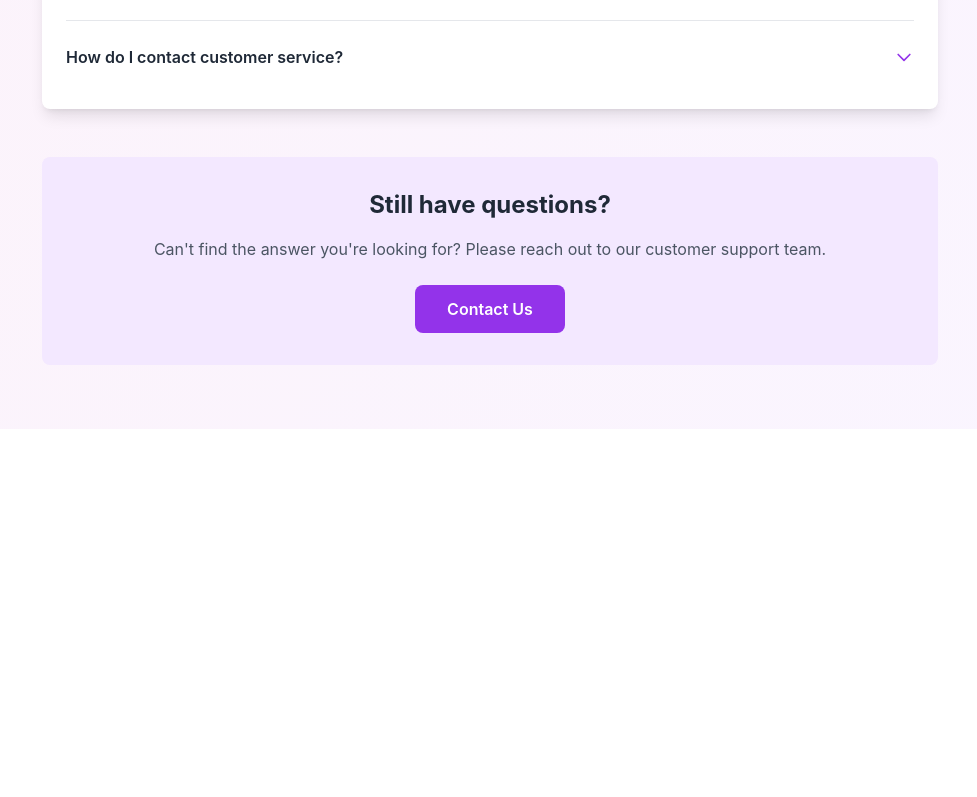
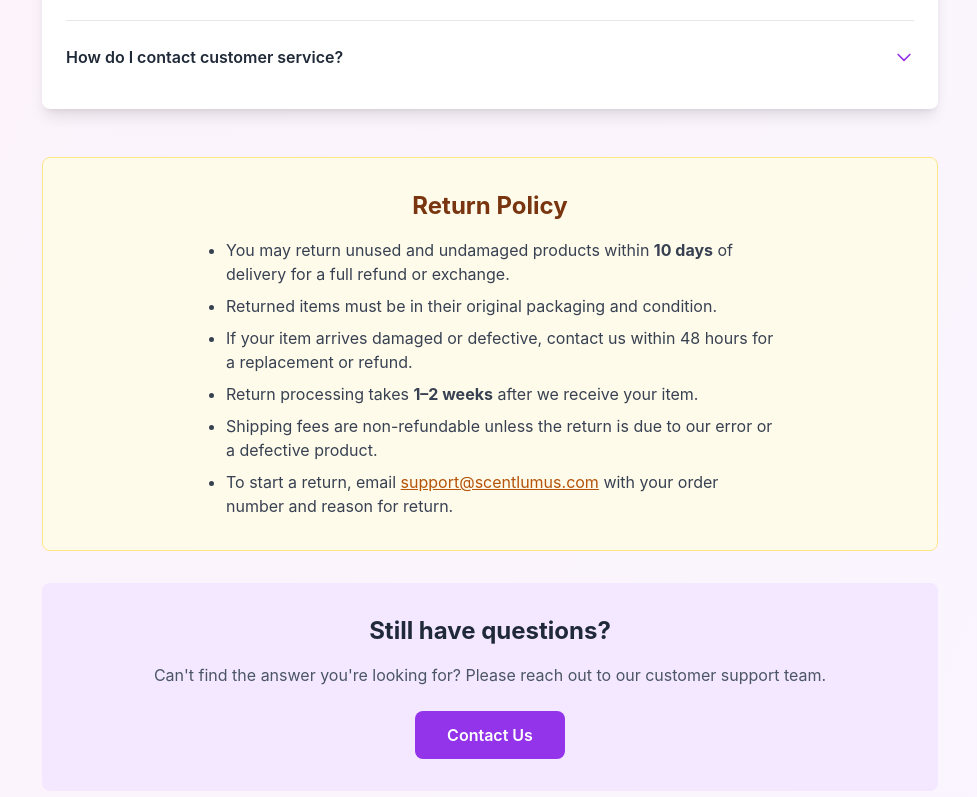
Before and after one commit to unstoppable25/perfume-store-site, a Next.js app: page /faq in a window 1280 px wide. Shown: the part 2014-2811 px from the top of the page, without its empty margins (150-1127 px from the left). Before the commit the page ends 2443 px from the top, so only its background shows below. Built offline with nearby package versions, Linux system fonts and the light colour scheme.

Commit message:
Update FAQ & Return Policy: 10 days, unused/damaged, 1–2 weeks processing

```diff
--- a/pages/faq.js
+++ b/pages/faq.js
@@ -56,7 +56,7 @@ export default function FAQ() {
       questions: [
         {
           q: 'What is your return policy?',
-          a: 'We accept returns within 14 days of delivery for unopened, unused products in original packaging. Contact us to initiate a return.'
+          a: 'You may return unused and undamaged products within 10 days of delivery for a full refund or exchange. Items must be in their original packaging and condition.'
         },
         {
           q: 'Can I return an opened perfume?',
@@ -64,11 +64,11 @@ export default function FAQ() {
         },
         {
           q: 'How long do refunds take?',
-          a: 'Once we receive and inspect your return, refunds are processed within 5-7 business days. The refund will be issued to your original payment method.'
+          a: 'Return processing takes 1–2 weeks after we receive your item. Refunds are issued to your original payment method.'
         },
         {
           q: 'What if my product arrives damaged?',
-          a: 'If your product arrives damaged, please contact us immediately with photos. We will arrange for a replacement or full refund at no additional cost.'
+          a: 'If your product arrives damaged or defective, contact us within 48 hours for a replacement or refund. Please provide photos for faster processing.'
         }
       ]
     },
@@ -182,8 +182,21 @@ export default function FAQ() {
             ))}
           </div>
 
+          {/* Return Policy Highlight */}
+          <div className="mt-12 bg-amber-50 rounded-lg p-8 text-center border border-amber-200">
+            <h3 className="text-2xl font-bold text-amber-900 mb-4">Return Policy</h3>
+            <ul className="list-disc pl-6 text-gray-700 text-left max-w-xl mx-auto space-y-2">
+              <li>You may return unused and undamaged products within <b>10 days</b> of delivery for a full refund or exchange.</li>
+              <li>Returned items must be in their original packaging and condition.</li>
+              <li>If your item arrives damaged or defective, contact us within 48 hours for a replacement or refund.</li>
+              <li>Return processing takes <b>1–2 weeks</b> after we receive your item.</li>
+              <li>Shipping fees are non-refundable unless the return is due to our error or a defective product.</li>
+              <li>To start a return, email <a href="mailto:support@scentlumus.com" className="text-amber-700 underline">support@scentlumus.com</a> with your order number and reason for return.</li>
+            </ul>
+          </div>
+
           {/* Still Have Questions */}
-          <div className="mt-12 bg-purple-100 rounded-lg p-8 text-center">
+          <div className="mt-8 bg-purple-100 rounded-lg p-8 text-center">
             <h3 className="text-2xl font-bold text-gray-800 mb-4">Still have questions?</h3>
             <p className="text-gray-600 mb-6">
               Can't find the answer you're looking for? Please reach out to our customer support team.
```
